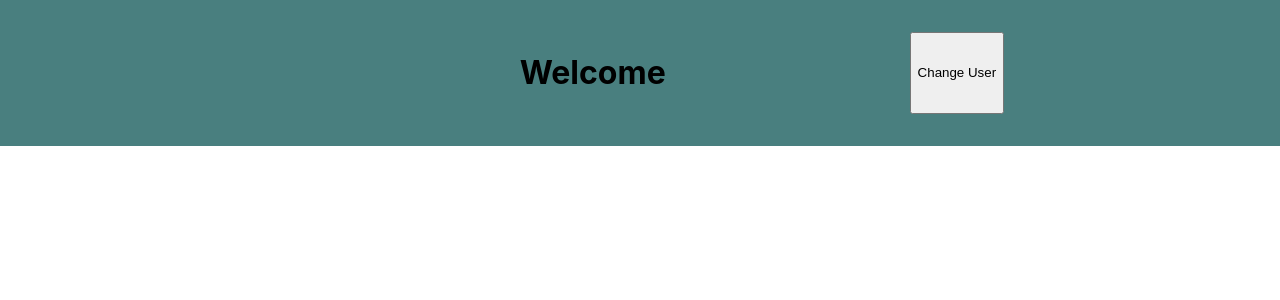
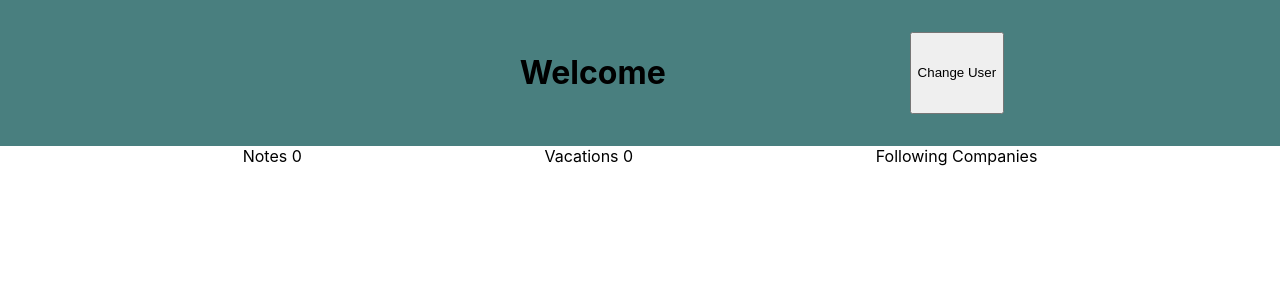
Before and after one commit to chelsea1191/react-portfolio, a React (Create React App) app: page / in a window 1280 px wide. Shown: the top 300 px of the page. Built offline with nearby package versions, Linux system fonts and the light colour scheme; no server answers.

Commit message:
3rd commit

```diff
--- a/src/App.js
+++ b/src/App.js
@@ -1,50 +1,76 @@
 import React, { useState, useEffect } from "react";
-import axios from 'axios'
-import Navbar from './Components/Navbar'
+import axios from "axios";
+import Navbar from "./Components/Navbar";
+import Stats from "./Components/Stats";
 
-const API = 'https://acme-users-api-rev.herokuapp.com/api';
+const API = "https://acme-users-api-rev.herokuapp.com/api";
 
-const fetchUser = async ()=> {
+const fetchUser = async () => {
 	const storage = window.localStorage;
-  const userId = storage.getItem('userId')
-  if(userId){
+	const userId = storage.getItem("userId");
+	if (userId) {
 		try {
-      return (await axios.get(`${API}/users/detail/${userId}`)).data
-    }
-    catch(ex){
-      storage.removeItem('userId')
-      return fetchUser()
+			return (await axios.get(`${API}/users/detail/${userId}`)).data;
+		} catch (ex) {
+			storage.removeItem("userId");
+			return fetchUser();
 		}
 	}
-  const user = (await axios.get(`${API}/users/random`)).data
-  storage.setItem('userId', user.id)
-  return  user
+	const user = (await axios.get(`${API}/users/random`)).data;
+	storage.setItem("userId", user.id);
+	return user;
 };
 
-
 function App() {
-
-  const [ user, setUser ] = useState([])
-  const [ note, setNote ] = useState([])
-  const [ vacation, setVacation ] = useState([])
+	const [user, setUser] = useState([]);
+	const [note, setNote] = useState([]);
+	const [vacation, setVacation] = useState([]);
+	const [followingCompanies, setFollowingCompanies] = useState([]);
 
 	async function handleClick() {
 		const storage = window.localStorage;
-    const user = (await axios.get(`${API}/users/random`)).data
-    storage.setItem('userId', user.id)
-    setUser(user)
+		const user = (await axios.get(`${API}/users/random`)).data;
+		storage.setItem("userId", user.id);
+		setUser(user);
 	}
 
+	async function fetchNotes() {
+		const storage = window.localStorage;
+		const userId = storage.getItem("userId");
+		const notes = (await axios.get(`${API}/users/${userId}/notes`)).data;
+		return notes;
+	}
+
+	async function fetchVacs() {
+		const storage = window.localStorage;
+		const userId = storage.getItem("userId");
+		const vacs = (await axios.get(`${API}/users/${userId}/vacations`)).data;
+		return vacs;
+	}
 	useEffect(() => {
 		fetchUser().then(response => {
-      setUser(response)
-    })
-  }, [])
-  console.log(user)
+			setUser(response);
+		});
+	}, []);
+
+	useEffect(() => {
+		fetchNotes().then(response => {
+			setNote(response);
+		});
+	}, []);
+
+	useEffect(() => {
+		fetchVacs().then(response => {
+			setVacation(response);
+		});
+	}, []);
+
+	console.log(user, note, vacation);
 
 	return (
 		<div>
-      <Navbar user={user} handleClick={handleClick}/>
+			<Navbar user={user} handleClick={handleClick} />
+			<Stats note={note} vacs={vacation} />
 		</div>
 	);
 }
--- /dev/null
+++ b/src/Components/Stats.css
@@ -0,0 +1,5 @@
+.stats {
+	display: flex;
+	flex-direction: row;
+	justify-content: space-evenly;
+}
--- /dev/null
+++ b/src/Components/Stats.js
@@ -0,0 +1,11 @@
+import React from "react";
+import "./Stats.css";
+export default function Stats({ note, vacs }) {
+	return (
+		<div className="stats">
+			<div>Notes {note.length}</div>
+			<div>Vacations {vacs.length}</div>
+			<div>Following Companies</div>
+		</div>
+	);
+}
```
Lines whose indentation alone changed are shown as unchanged.
